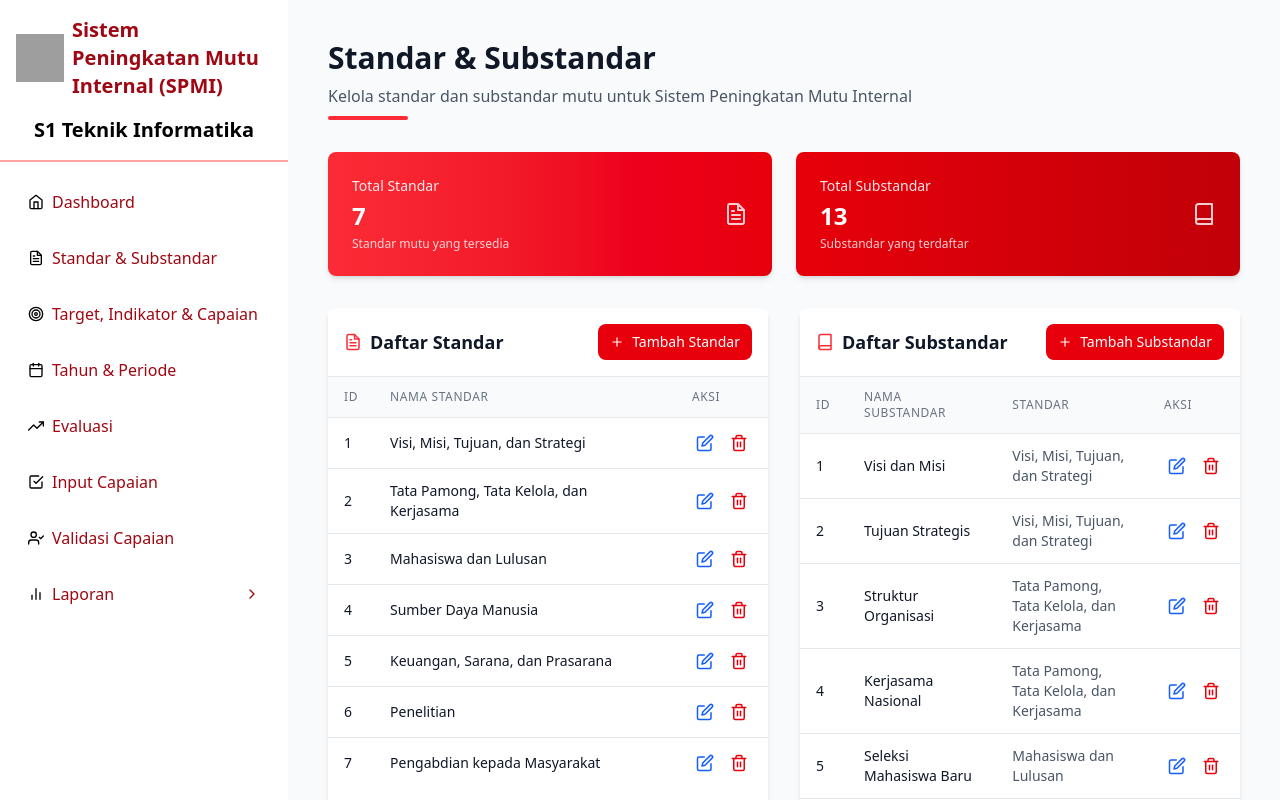
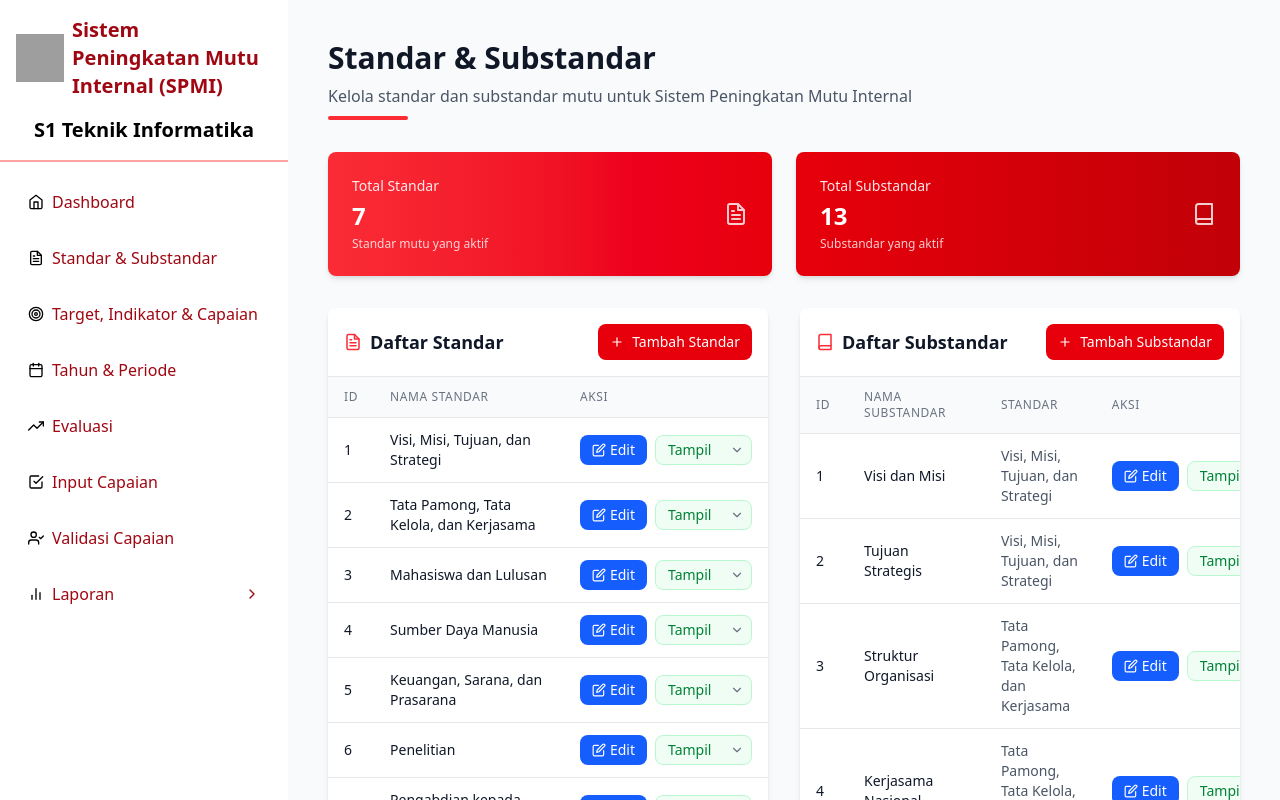
Before and after one commit to fadlifathurrahman/spmi-pasim, a React (Vite) app in the folder frontend/: page /standar-substandar in a window 1280 px wide. Built offline with nearby package versions, Linux system fonts and the light colour scheme; grey boxes are pictures that could not be loaded.

Commit message:
update halaman standar & substandar

```diff
--- a/frontend/src/pages/StandarSubstandar.jsx
+++ b/frontend/src/pages/StandarSubstandar.jsx
@@ -2,11 +2,13 @@ import { useState, useEffect } from "react";
 import {
   FiPlus,
   FiEdit,
-  FiTrash2,
   FiSave,
   FiX,
   FiFileText,
   FiBook,
+  FiArchive,
+  FiEye,
+  FiChevronDown,
 } from "react-icons/fi";
 
 // Import data
@@ -44,12 +46,12 @@ const StandarSubstandar = () => {
     setFormData({ ...formData, nama_standar: standar.nama_standar });
   };
 
-  const handleDeleteStandar = (id) => {
-    if (window.confirm("Apakah Anda yakin ingin menghapus standar ini?")) {
-      setStandars(standars.filter((standar) => standar.id !== id));
-      // Juga hapus substandar yang terkait
-      setSubstandars(substandars.filter((sub) => sub.id_standar !== id));
-    }
+  const handleStatusStandar = (id, newStatus) => {
+    setStandars(
+      standars.map((standar) =>
+        standar.id === id ? { ...standar, status: newStatus } : standar
+      )
+    );
   };
 
   const handleSaveStandar = () => {
@@ -75,6 +77,7 @@ const StandarSubstandar = () => {
         {
           id: newId,
           nama_standar: formData.nama_standar,
+          status: "tampil",
         },
       ]);
     }
@@ -100,10 +103,12 @@ const StandarSubstandar = () => {
     });
   };
 
-  const handleDeleteSubstandar = (id) => {
-    if (window.confirm("Apakah Anda yakin ingin menghapus substandar ini?")) {
-      setSubstandars(substandars.filter((sub) => sub.id !== id));
-    }
+  const handleStatusSubstandar = (id, newStatus) => {
+    setSubstandars(
+      substandars.map((substandar) =>
+        substandar.id === id ? { ...substandar, status: newStatus } : substandar
+      )
+    );
   };
 
   const handleSaveSubstandar = () => {
@@ -134,6 +139,7 @@ const StandarSubstandar = () => {
           id: newId,
           nama_substandar: formData.nama_substandar,
           id_standar: parseInt(formData.id_standar),
+          status: "tampil",
         },
       ]);
     }
@@ -146,6 +152,23 @@ const StandarSubstandar = () => {
     const standar = standars.find((s) => s.id === id_standar);
     return standar ? standar.nama_standar : "Standar tidak ditemukan";
   };
+
+  // Fungsi untuk mendapatkan style dropdown berdasarkan status
+  const getDropdownStyle = (status) => {
+    if (status === "tampil") {
+      return "bg-green-50 text-green-700 border-green-200 hover:bg-green-100";
+    } else {
+      return "bg-gray-50 text-gray-700 border-gray-200 hover:bg-gray-100";
+    }
+  };
+
+  // Filter data yang hanya status tampil
+  const standarsTampil = standars.filter(
+    (standar) => standar.status === "tampil"
+  );
+  const substandarsTampil = substandars.filter(
+    (sub) => sub.status === "tampil"
+  );
 
   return (
     <div className="p-6 bg-gray-50 min-h-screen">
@@ -167,10 +190,8 @@ const StandarSubstandar = () => {
           <div className="flex items-center justify-between">
             <div>
               <p className="text-sm font-medium opacity-90">Total Standar</p>
-              <p className="text-2xl font-bold mt-1">{standars.length}</p>
-              <p className="text-xs opacity-80 mt-1">
-                Standar mutu yang tersedia
-              </p>
+              <p className="text-2xl font-bold mt-1">{standarsTampil.length}</p>
+              <p className="text-xs opacity-80 mt-1">Standar mutu yang aktif</p>
             </div>
             <FiFileText className="text-2xl opacity-80" />
           </div>
@@ -180,10 +201,10 @@ const StandarSubstandar = () => {
           <div className="flex items-center justify-between">
             <div>
               <p className="text-sm font-medium opacity-90">Total Substandar</p>
-              <p className="text-2xl font-bold mt-1">{substandars.length}</p>
-              <p className="text-xs opacity-80 mt-1">
-                Substandar yang terdaftar
+              <p className="text-2xl font-bold mt-1">
+                {substandarsTampil.length}
               </p>
+              <p className="text-xs opacity-80 mt-1">Substandar yang aktif</p>
             </div>
             <FiBook className="text-2xl opacity-80" />
           </div>
@@ -285,7 +306,9 @@ const StandarSubstandar = () => {
                   className="w-full px-3 py-2 border border-gray-300 rounded-lg focus:outline-none focus:ring-2 focus:ring-red-500 focus:border-transparent"
                 >
                   <option value="">Pilih Standar</option>
-                  {standars.map((standar) => (
+                  {standars
+                    .filter((s) => s.status === "tampil")
+                    .map((standar) => (
                       <option key={standar.id} value={standar.id}>
                         {standar.nama_standar}
                       </option>
@@ -359,18 +382,39 @@ const StandarSubstandar = () => {
                       <div className="flex space-x-2">
                         <button
                           onClick={() => handleEditStandar(standar)}
-                          className="text-blue-600 hover:text-blue-800 transition-colors duration-200 p-1 rounded hover:bg-blue-50"
+                          className="flex items-center px-3 py-1 bg-blue-600 text-white rounded-lg hover:bg-blue-700 transition-colors duration-200 text-sm"
                           title="Edit Standar"
                         >
-                          <FiEdit className="text-lg" />
+                          <FiEdit className="mr-1" />
+                          Edit
                         </button>
-                        <button
-                          onClick={() => handleDeleteStandar(standar.id)}
-                          className="text-red-600 hover:text-red-800 transition-colors duration-200 p-1 rounded hover:bg-red-50"
-                          title="Hapus Standar"
+                        <div className="relative">
+                          <select
+                            value={standar.status}
+                            onChange={(e) =>
+                              handleStatusStandar(standar.id, e.target.value)
+                            }
+                            className={`appearance-none flex items-center px-3 py-1 border rounded-lg transition-colors duration-200 text-sm cursor-pointer ${getDropdownStyle(
+                              standar.status
+                            )}`}
                           >
-                          <FiTrash2 className="text-lg" />
-                        </button>
+                            <option
+                              value="tampil"
+                              className="bg-white text-gray-900"
+                            >
+                              <FiEye className="inline mr-1" />
+                              Tampil
+                            </option>
+                            <option
+                              value="diarsipkan"
+                              className="bg-white text-gray-900"
+                            >
+                              <FiArchive className="inline mr-1" />
+                              Diarsipkan
+                            </option>
+                          </select>
+                          <FiChevronDown className="absolute right-2 top-1/2 transform -translate-y-1/2 text-gray-500 pointer-events-none" />
+                        </div>
                       </div>
                     </td>
                   </tr>
@@ -444,18 +488,42 @@ const StandarSubstandar = () => {
                       <div className="flex space-x-2">
                         <button
                           onClick={() => handleEditSubstandar(substandar)}
-                          className="text-blue-600 hover:text-blue-800 transition-colors duration-200 p-1 rounded hover:bg-blue-50"
+                          className="flex items-center px-3 py-1 bg-blue-600 text-white rounded-lg hover:bg-blue-700 transition-colors duration-200 text-sm"
                           title="Edit Substandar"
                         >
-                          <FiEdit className="text-lg" />
+                          <FiEdit className="mr-1" />
+                          Edit
                         </button>
-                        <button
-                          onClick={() => handleDeleteSubstandar(substandar.id)}
-                          className="text-red-600 hover:text-red-800 transition-colors duration-200 p-1 rounded hover:bg-red-50"
-                          title="Hapus Substandar"
+                        <div className="relative">
+                          <select
+                            value={substandar.status}
+                            onChange={(e) =>
+                              handleStatusSubstandar(
+                                substandar.id,
+                                e.target.value
+                              )
+                            }
+                            className={`appearance-none flex items-center px-3 py-1 border rounded-lg transition-colors duration-200 text-sm cursor-pointer ${getDropdownStyle(
+                              substandar.status
+                            )}`}
                           >
-                          <FiTrash2 className="text-lg" />
-                        </button>
+                            <option
+                              value="tampil"
+                              className="bg-white text-gray-900"
+                            >
+                              <FiEye className="inline mr-1" />
+                              Tampil
+                            </option>
+                            <option
+                              value="diarsipkan"
+                              className="bg-white text-gray-900"
+                            >
+                              <FiArchive className="inline mr-1" />
+                              Diarsipkan
+                            </option>
+                          </select>
+                          <FiChevronDown className="absolute right-2 top-1/2 transform -translate-y-1/2 text-gray-500 pointer-events-none" />
+                        </div>
                       </div>
                     </td>
                   </tr>
```
Lines whose indentation alone changed are shown as unchanged.
